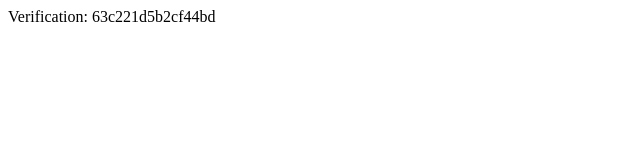
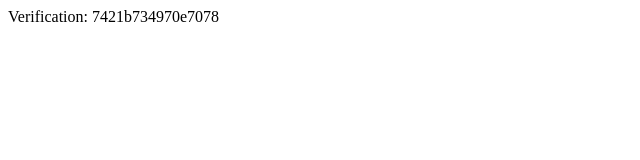
Before and after one commit to cameronpcampbell/stuff, a plain HTML site: page yandex_7421b734970e7078.html in a window 1280 px wide. Shown: the full height of the page, 0-640 px from the left. Drawn offline with Linux system fonts and the light colour scheme.

Commit message:
Update and rename yandex_63c221d5b2cf44bd.html to yandex_7421b734970e7078.html

```diff
--- a/yandex_63c221d5b2cf44bd.html
+++ b/yandex_7421b734970e7078.html
@@ -2,5 +2,5 @@
     <head>
         <meta http-equiv="Content-Type" content="text/html; charset=UTF-8">
     </head>
-    <body>Verification: 63c221d5b2cf44bd</body>
+    <body>Verification: 7421b734970e7078</body>
 </html>
```
